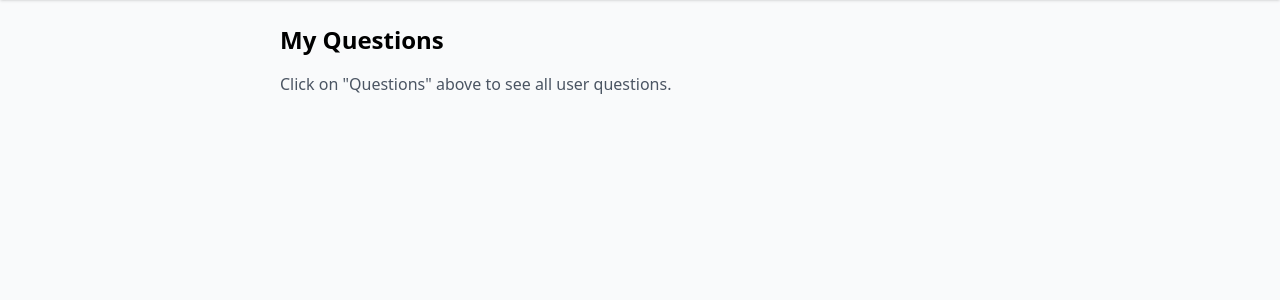
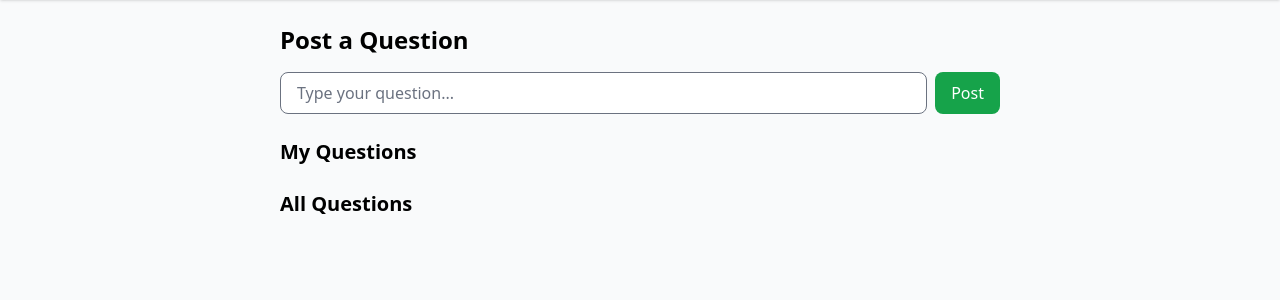
Before and after one commit to harshitha1003/flask-app, a Flask app: page /home in a window 1280 px wide. Shown: the part 60-360 px from the top of the page. Run offline with Flask 3, Linux system fonts and the light colour scheme; the visitor is signed in with stand-in values (Sample User, id 1); some libraries are stand-ins or nearby versions.

Commit message:
Update home.html

```diff
--- a/templates/home.html
+++ b/templates/home.html
@@ -3,7 +3,7 @@
 
 <head>
   <meta charset="UTF-8">
-  <title>Home</title>
+  <title>Questions</title>
   <script src="https://cdn.tailwindcss.com?plugins=forms,container-queries"></script>
 </head>
 
@@ -24,8 +24,55 @@
   </header>
 
   <main class="p-6 max-w-3xl mx-auto">
-    <h2 class="text-2xl font-bold mb-4">My Questions</h2>
-    <p class="text-gray-600 mb-6">Click on "Questions" above to see all user questions.</p>
+    <h2 class="text-2xl font-bold mb-4">Post a Question</h2>
+
+    <!-- Flash messages -->
+    {% with messages = get_flashed_messages(with_categories=true) %}
+    {% if messages %}
+      {% for category, message in messages %}
+        <div class="mb-3 p-2 rounded
+          {% if category=='success' %}bg-green-200 text-green-800
+          {% elif category=='error' %}bg-red-200 text-red-800
+          {% elif category=='info' %}bg-blue-100 text-blue-800
+          {% endif %}">
+          {{ message }}
+        </div>
+      {% endfor %}
+    {% endif %}
+    {% endwith %}
+
+    <!-- Post question form -->
+    <form action="{{ url_for('questions') }}" method="POST" class="mb-6 flex gap-2">
+      <input type="text" name="question" placeholder="Type your question..."
+        class="flex-1 border rounded-lg px-4 py-2 focus:outline-none focus:ring-2 focus:ring-green-400" required>
+      <button type="submit" class="bg-green-600 text-white px-4 py-2 rounded-lg hover:bg-green-700">
+        Post
+      </button>
+    </form>
+
+    <!-- User's questions -->
+    <h2 class="text-xl font-semibold mb-3">My Questions</h2>
+    <div class="mb-6 space-y-2">
+      {% for q in questions %}
+        {% if q.username == username %}
+          <div class="bg-white p-3 rounded shadow">
+            <p class="font-medium">{{ q.question }}</p>
+            <p class="text-gray-500 text-sm">{{ q.created_at }}</p>
+          </div>
+        {% endif %}
+      {% endfor %}
+    </div>
+
+    <!-- All user questions -->
+    <h2 class="text-xl font-semibold mb-3">All Questions</h2>
+    <div class="space-y-2">
+      {% for q in questions %}
+        <div class="bg-white p-3 rounded shadow">
+          <p class="font-medium">{{ q.question }}</p>
+          <p class="text-gray-500 text-sm">By {{ q.username }} | {{ q.created_at }}</p>
+        </div>
+      {% endfor %}
+    </div>
   </main>
 </body>
 
```
